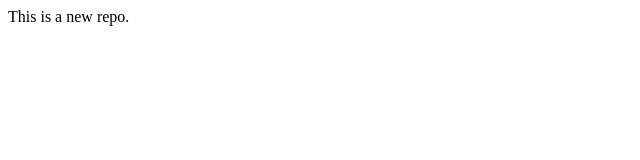
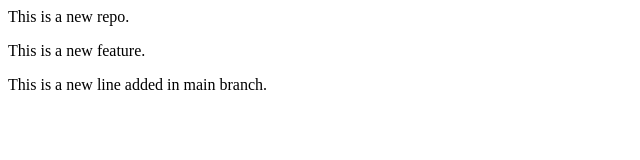
Before and after one commit to pawan-darade/localrepo, a plain HTML site: page index.html in a window 1280 px wide. Shown: the whole page, without its empty margins (0-640 px from the left). Drawn offline with Linux system fonts and the light colour scheme.

Commit message:
Addind feature1

```diff
--- a/index.html
+++ b/index.html
@@ -1 +1,3 @@
 <p>This is a new repo.</p>
+<p> This is a new feature.</p>
+<p> This is a new line added in main branch.</p>
```
